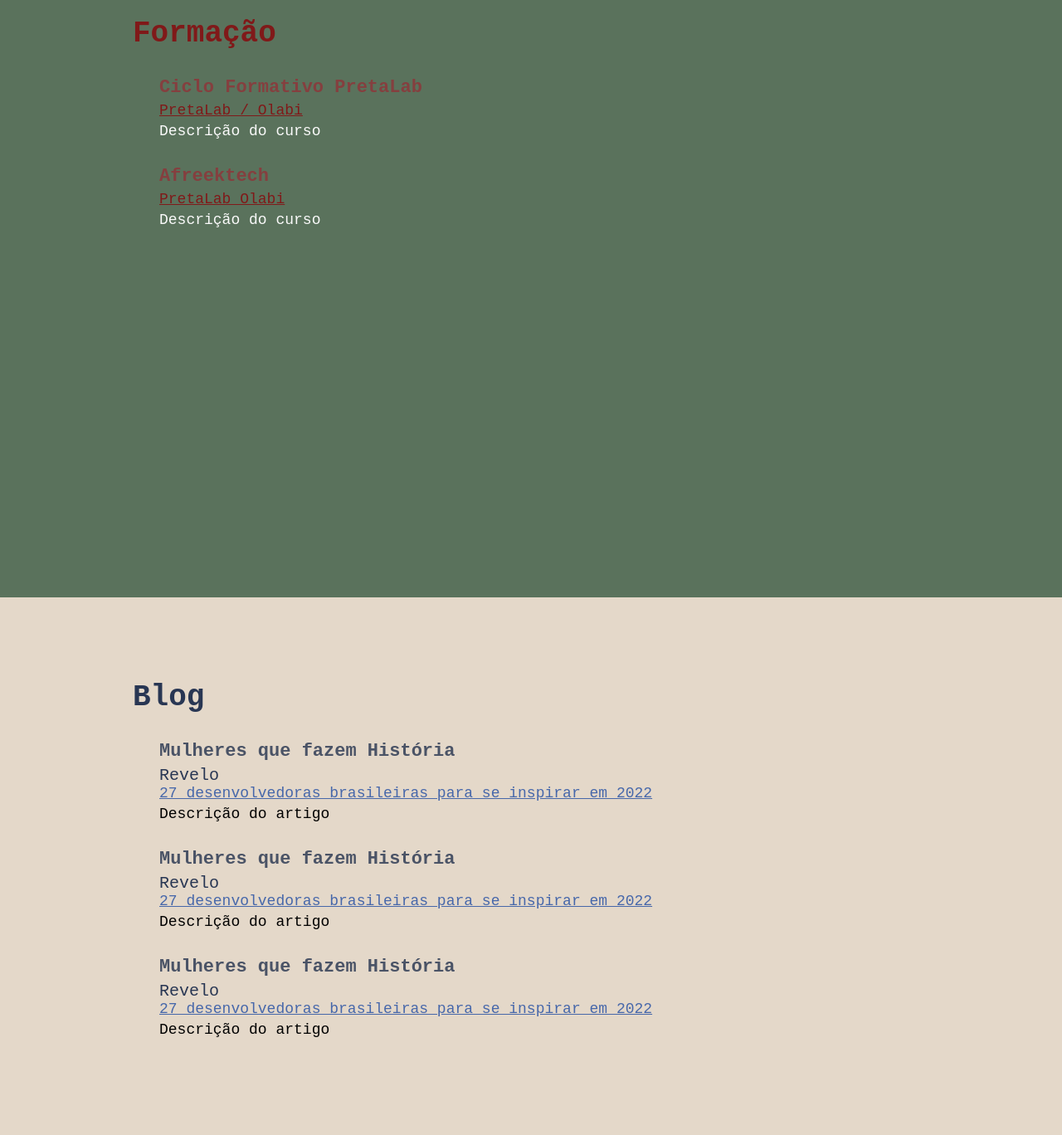
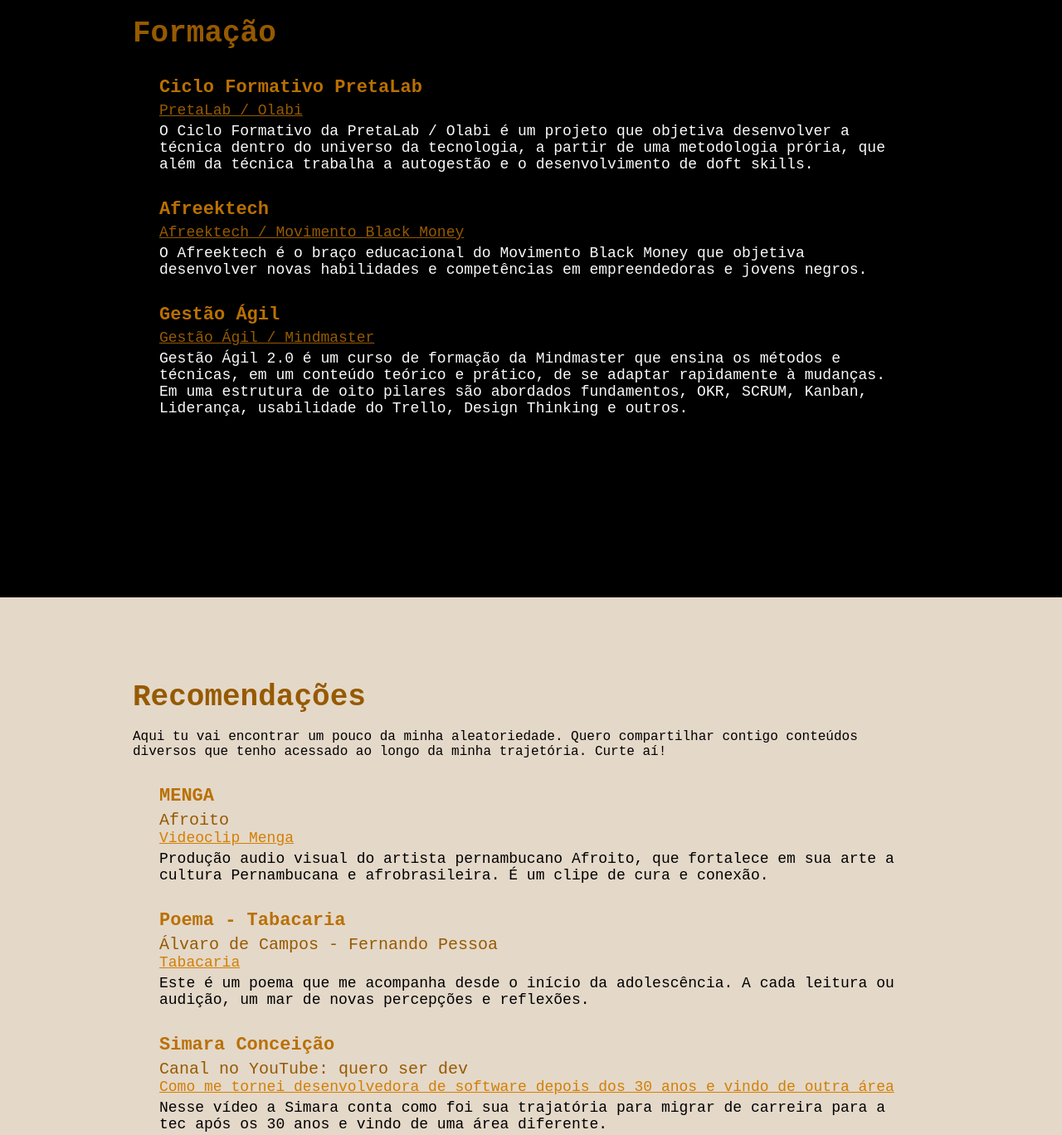
Before and after one commit to karolinasilva-dev/AulasPretaLab, a plain HTML site: page Aula_V_Portfolio/index.html in a window 1280 px wide. Shown: the part 880-2248 px from the top of the page at 83% size. Drawn offline with Linux system fonts and the light colour scheme.

Commit message:
finalizando formatação css e html

```diff
--- a/Aula_V_Portfolio/index.css
+++ b/Aula_V_Portfolio/index.css
@@ -27,7 +27,7 @@ li {
     padding-bottom: 32px;
     padding-top: 32px;
     height: 60px;
-    background-color: rgb(0, 49, 4);
+    background-color: rgb(150, 90, 0);
 }
 
 .header-menu nav {
@@ -44,8 +44,9 @@ li {
 }
 
 .lista-menu li>a {
-    color: #fff;
-    font-size: 22px;
+    color: rgb(0, 0, 0);
+    font-size: 25px;
+    font-weight: 550;
     text-decoration: inherit;
 }
 
@@ -95,7 +96,7 @@ li {
 .section-dois {
     height: 100vh;
     display: flex;
-    background-color: rgb(90, 114, 92);
+    background-color: rgb(0, 0, 0);
 }
 
 .article-lista {
@@ -107,7 +108,7 @@ li {
 
 .topico-principal {
     font-size: 36px;
-    color: rgb(128, 25, 25);
+    color: rgb(150, 90, 0);
 }
 
 .lista-item {
@@ -121,13 +122,13 @@ li {
 .lista-titulo {
     margin-bottom: 5px;
     font-size: 22px;
-    color: rgb(133, 63, 63);
+    color: rgb(185, 112, 2);
     font-weight: 700;
 }
 
 .lista-local {
     font-size: 18px;
-    color: rgb(128, 25, 25);
+    color: rgb(150, 90, 0);
 }
 
 .lista-descricao {
@@ -145,28 +146,30 @@ li {
 
 }
 
+/*criei essa direção de complemento sec-tres para poder usar cores diferentes nas letras das caixas selecionadas*/
+
 .topico-principal-sec-tres {
     font-size: 36px;
-    color: rgb(40, 54, 83);
+    color: rgb(150, 90, 0);
 }
 
 .lista-titulo-sec-tres {
     margin-bottom: 5px;
     font-size: 22px;
-    color: rgb(74, 83, 102);
+    color: rgb(185, 112, 2);
     font-weight: 700;
 
 }
 
 .subtitulo-lista-sec-tres {
     font-size: 20px;
-    color: rgb(40, 54, 83);
+    color: rgb(150, 90, 0);
     font-weight: 500;
 }
 
 .lista-local-sec-tres {
     font-size: 18px;
-    color: rgb(70, 103, 170);
+    color: rgb(211, 127, 2);
 }
 
 .lista-descricao-sec-tres {
@@ -178,7 +181,7 @@ li {
 }
 
 .footer {
-    background-color: rgb(1, 59, 6);
+    background-color: rgb(0, 0, 0);
     height: 20vh;
     display: flex;
     align-items: center;
--- a/Aula_V_Portfolio/index.html
+++ b/Aula_V_Portfolio/index.html
@@ -22,10 +22,10 @@
                     <a href="#formacao">Formação</a>
                 </li>
                 <li>
-                    <a href="#portfolio">Portfólio</a>
+                    <a href="#recomendacoes">Recomendações</a>
                 </li>
                 <li>
-                    <a href="#contato">Contatos</a>
+                    <a href="#contato">Contato</a>
                 </li>
 
             </ul>
@@ -47,16 +47,22 @@
                 </div>
 
                 <div>
-                            Graduanda em Licenciatura em Educação Física pela Universidade Federal da Paraíba.<br>
+                            Olá!!! Boas vindas ao meu primeiro portfólio online, fruto dos estudos realizados na formação do PretaLab/Olabi.
+                            Me chamo Karolina, sou uma mulher negra, graduanda em Educação Física pela Universidade Federal da Paraíba (UFPB);
+                            participando do Ciclo Formativo em Tecnologia PretaLab, onde temos focando no desenvolvimento Front-end, utilizando
+                            HTML5, CSS3 e JS.
+                            <br>
+                            Essa é uma jornada nova, repleta de desafios e também muito empolgante. Logo mais atualizarei as novidades por aqui!
+
                 </div>
 
             </article>
         </section>
 
         <section class="section-dois">
-            <article class="container article-lista">
+            <article id="formacao" class="container article-lista">
                 <div>
-                    <h3 class="topico-principal">Formação</h3>
+                    <h3 class="topico-principal" href="#formacao">Formação</h3>
                 </div>
 
                 <div class="lista-item">
@@ -64,12 +70,17 @@
                         <li >
                             <p class="lista-titulo">Ciclo Formativo PretaLab</p>
                             <a href="https://www.pretalab.com/formacao" target="_blank" class="lista-local">PretaLab / Olabi</a>
-                            <p class="lista-descricao">Descrição do curso</p>
+                            <p class="lista-descricao">O Ciclo Formativo da PretaLab / Olabi é um projeto que objetiva desenvolver a técnica dentro do universo da tecnologia, a partir de uma metodologia prória, que além da técnica trabalha a autogestão e o desenvolvimento de doft skills.</p>
                         </li>
                         <li>
                             <p class="lista-titulo">Afreektech</p>
-                            <a href="https://www.pretalab.com/formacao" target="_blank" class="lista-local">PretaLab Olabi</a>
-                            <p class="lista-descricao">Descrição do curso</p>
+                            <a href="https://movimentoblackmoney.com.br/ecossistema/afreektech/" target="_blank" class="lista-local">Afreektech / Movimento Black Money</a>
+                            <p class="lista-descricao">O Afreektech é o braço educacional do Movimento Black Money que objetiva desenvolver novas habilidades e competências em empreendedoras e jovens negros.</p>
+                        </li>
+                        <li>
+                            <p class="lista-titulo">Gestão Ágil</p>
+                            <a href="https://mindmaster.clickfunnels.com/agilista-profissional-site1632868906039" target="_blank" class="lista-local">Gestão Ágil / Mindmaster</a>
+                            <p class="lista-descricao">Gestão Ágil 2.0 é um curso de formação da Mindmaster que ensina os métodos e técnicas, em um conteúdo teórico e prático, de se adaptar rapidamente à mudanças. Em uma estrutura de oito pilares são abordados fundamentos, OKR, SCRUM, Kanban, Liderança, usabilidade do Trello, Design Thinking e outros.</p>
                         </li>
                     </ul>
                 </div>
@@ -77,30 +88,35 @@
         </section>
 
         <section class="wrapper-portfolio">
-            <article class="container article-lista">
+            <article id="recomendacoes" class="container article-lista">
                 <div>
-                    <h3 class="topico-principal-sec-tres">Blog</h3>
+                    <h3 class="topico-principal-sec-tres">Recomendações</h3>
+                </div>
+                <br>
+
+                <div>Aqui tu vai encontrar um pouco da minha aleatoriedade. Quero compartilhar contigo conteúdos diversos que tenho acessado ao longo da minha trajetória. Curte aí!
+
                 </div>
 
                 <div class="lista-item">
                     <ul>
                         <li>
-                            <p class="lista-titulo-sec-tres">Mulheres que fazem História</p>
-                            <p class="subtitulo-lista-sec-tres">Revelo</p>
-                            <a href="colocar-o-link-da-materia-aqui" target="_blank" class="lista-local-sec-tres">27 desenvolvedoras brasileiras para se inspirar em 2022</a>
-                            <p class="lista-descricao-sec-tres">Descrição do artigo</p>
+                            <p class="lista-titulo-sec-tres">MENGA</p>
+                            <p class="subtitulo-lista-sec-tres">Afroito</p>
+                            <a href="https://www.youtube.com/watch?v=wlodFD9TLG8&t=264s" target="_blank" class="lista-local-sec-tres">Videoclip Menga</a>
+                            <p class="lista-descricao-sec-tres">Produção audio visual do artista pernambucano Afroito, que fortalece em sua arte a cultura Pernambucana e afrobrasileira. É um clipe de cura e conexão.</p>
                         </li>
                         <li>
-                            <p class="lista-titulo-sec-tres">Mulheres que fazem História</p>
-                            <p class="subtitulo-lista-sec-tres">Revelo</p>
-                            <a href="colocar-o-link-da-materia-aqui" target="_blank" class="lista-local-sec-tres">27 desenvolvedoras brasileiras para se inspirar em 2022</a>
-                            <p class="lista-descricao-sec-tres">Descrição do artigo</p>
+                            <p class="lista-titulo-sec-tres">Poema - Tabacaria</p>
+                            <p class="subtitulo-lista-sec-tres">Álvaro de Campos - Fernando Pessoa</p>
+                            <a href="http://arquivopessoa.net/textos/163" target="_blank" class="lista-local-sec-tres">Tabacaria</a>
+                            <p class="lista-descricao-sec-tres">Este é um poema que me acompanha desde o início da adolescência. A cada leitura ou audição, um mar de novas percepções e reflexões.</p>
                         </li>
                         <li>
-                            <p class="lista-titulo-sec-tres">Mulheres que fazem História</p>
-                            <p class="subtitulo-lista-sec-tres">Revelo</p>
-                            <a href="colocar-o-link-da-materia-aqui" target="_blank" class="lista-local-sec-tres">27 desenvolvedoras brasileiras para se inspirar em 2022</a>
-                            <p class="lista-descricao-sec-tres">Descrição do artigo</p>
+                            <p class="lista-titulo-sec-tres">Simara Conceição</p>
+                            <p class="subtitulo-lista-sec-tres">Canal no YouTube: quero ser dev</p>
+                            <a href="https://www.youtube.com/watch?v=DJEuZPJ0QXA&t=26s" target="_blank" class="lista-local-sec-tres">Como me tornei desenvolvedora de software depois dos 30 anos e vindo de outra área</a>
+                            <p class="lista-descricao-sec-tres">Nesse vídeo a Simara conta como foi sua trajatória para migrar de carreira para a tec após os 30 anos e vindo de uma área diferente.</p>
                         </li>
                     </ul>
                 </div>
@@ -114,7 +130,7 @@
 <!-- O Footer faz parte da semântica, de criar o rodapé do site -->
     <footer class="footer" id="contato">
         <div class="container">
-            <ul class="lista-footer">
+            <ul id="contato" class="lista-footer">
                 <li><i class="fas fa-envelope-square estilo-icon"></i><a href="mailto:karolinasayonara@gmail.com" target="_blank" class="links">karolinasayonara@gmail.com</a></li>
                 <li><i class="fab fa-linkedin estilo-icon"></i><a href="https://www.linkedin.com/in/karolinasayonara/" target="_blank" class="links">karolinasayonara</a></li>
                 <li><i class="fab fa-github-square estilo-icon"></i><a href="https://github.com/karolinasilva-dev" target="_blank" class="links">karolinasilva-dev</a></li>
```
